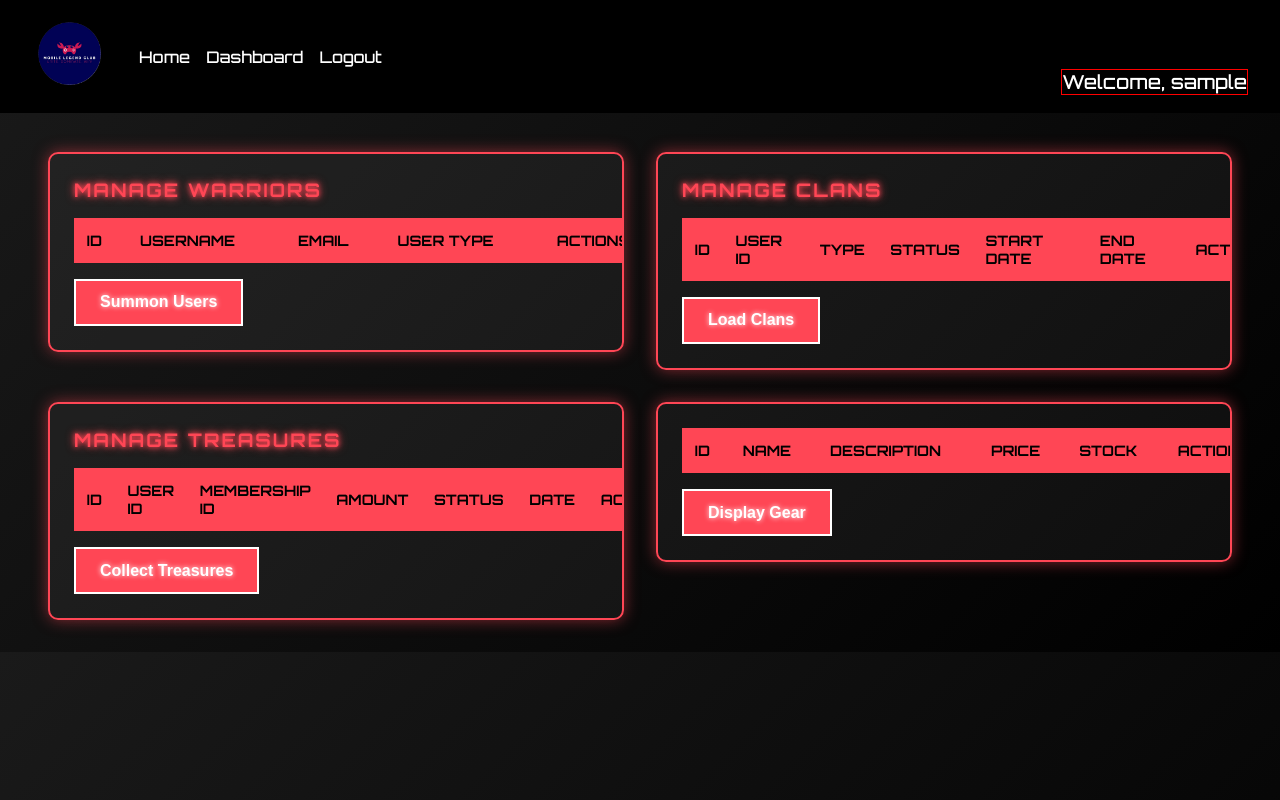
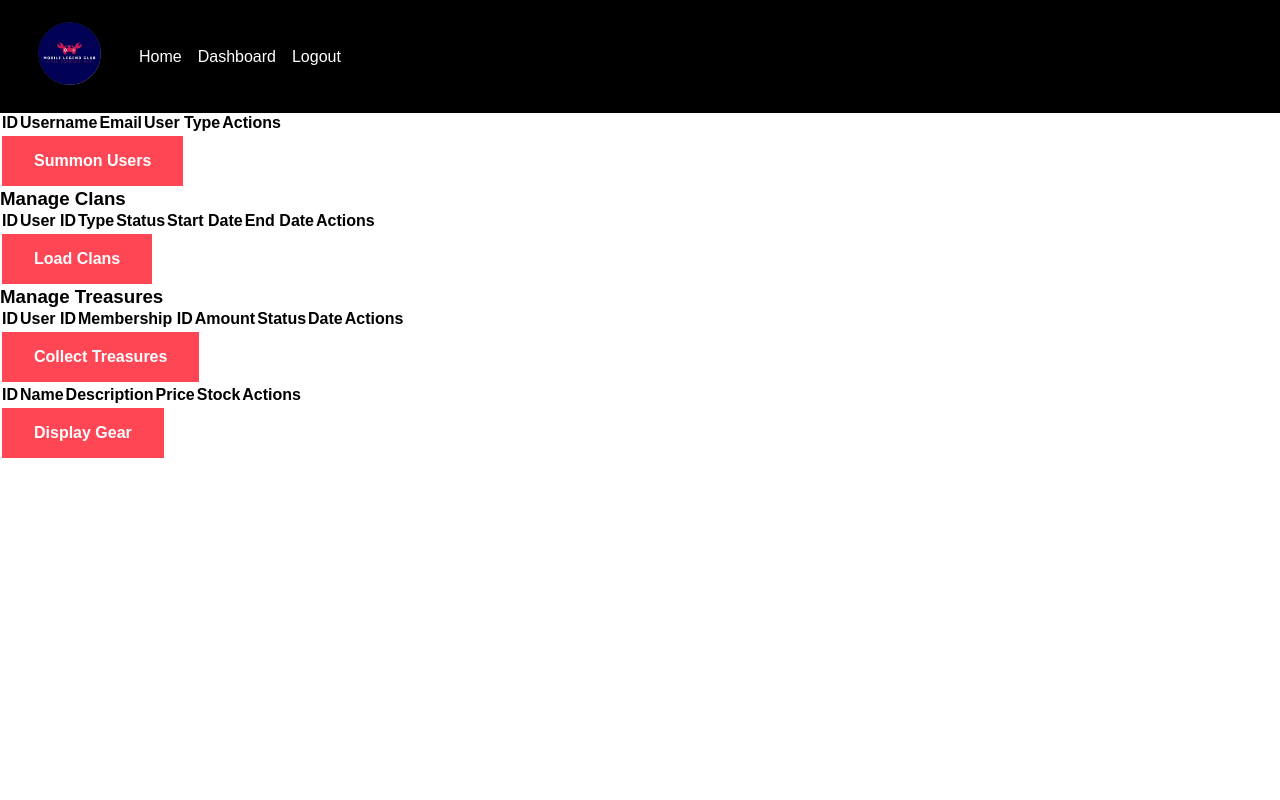
Before and after one commit to shenzzuu/Mobile-Legend-Club, a PHP site: page /admin.php in a window 1280 px wide. Run offline with PHP 8.4, Linux system fonts and the light colour scheme; the visitor is signed in with stand-in values (Sample User, id 1); data that the repository does not hold is empty; some libraries are stand-ins or nearby versions.

Commit message:
Update style.css

```diff
--- a/styles/style.css
+++ b/styles/style.css
@@ -4,11 +4,17 @@
   box-sizing: border-box;
 }
 
+html,
 body {
-    font-family: 'Orbitron', sans-serif;
+  height: 100%;
+}
+body {
+  font-family: "Arial", sans-serif;
   background-color: #ffffff;
   color: #000000;
   padding-top: 90px;
+  display: flex;
+  flex-direction: column;
 }
 .dropdown {
   position: relative;
@@ -396,134 +492,3 @@ footer {
   border-radius: 10px;
   object-fit: cover;
 }
-body.dashboard {
-    background: linear-gradient(135deg, #1a1a1a 0%, #000000 100%);
-    padding-top: 120px;
-    justify-content: center;
-}
-
-.dashboard .dashboard-grid {
-    display: flex;
-        flex-wrap: wrap;
-        gap: 2rem;
-        justify-content: center;
-        align-items: flex-start;
-        max-width: 100%;
-        padding: 2rem;
-        gap: 2rem;
-}
-
-.dashboard .dashboard-section {
-    background: rgba(255, 255, 255, 0.05);
-        border: 2px solid #ff4655;
-        border-radius: 10px;
-        padding: 1.5rem;
-        box-shadow: 0 0 15px rgba(255, 70, 85, 0.5);
-        transition: transform 0.3s, box-shadow 0.3s;
-        overflow-x: auto;
-        flex: 0 0 calc(50% - 2rem);
-        box-sizing: border-box;
-        width: max-content;
-        min-width: 300px;
-}
-
-.dashboard .dashboard-section:hover {
-    transform: scale(1.02);
-    box-shadow: 0 0 25px rgba(255, 70, 85, 0.8);
-}
-
-.dashboard .dashboard-section h3 {
-    color: #ff4655;
-    text-transform: uppercase;
-    letter-spacing: 2px;
-    font-weight: 700;
-    margin-bottom: 1rem;
-    text-shadow: 0 0 5px #ff4655, 0 0 10px #ff4655;
-}
-
-.dashboard table {
-    width: 100%;
-    border-collapse: collapse;
-    background: rgba(0, 0, 0, 0.7);
-    color: #fff;
-    table-layout: auto;
-    min-width: 600px;
-}
-
-.dashboard th, .dashboard td {
-    padding: 0.8rem;
-    text-align: left;
-    border-bottom: 1px solid #ff4655;
-}
-
-.dashboard th {
-    background: #ff4655;
-    color: #000;
-    text-transform: uppercase;
-    font-size: 0.9rem;
-}
-
-.dashboard .join-btn {
-    margin-top: 1rem;
-    padding: 0.8rem 1.5rem;
-    font-size: 1rem;
-    text-shadow: 0 0 5px #fff;
-}
-
-.dashboard .join-btn:hover {
-    background-color: #e03e4e;
-    box-shadow: 0 0 15px #ff4655;
-}
-
-.dashboard form label {
-    display: block;
-    color: #fff;
-    margin-bottom: 0.5rem;
-    font-weight: 500;
-}
-
-.dashboard form input, .dashboard form textarea {
-    width: 100%;
-    padding: 0.6rem;
-    margin-bottom: 1rem;
-    background: rgba(255, 255, 255, 0.1);
-    border: 1px solid #ff4655;
-    color: #fff;
-    border-radius: 5px;
-}
-
-.dashboard form input:focus, .dashboard form textarea:focus {
-    outline: none;
-    box-shadow: 0 0 10px #ff4655;
-}
-
-.dashboard .actions a {
-    color: #ff4655;
-    text-decoration: none;
-    margin-right: 1rem;
-    transition: color 0.3s;
-}
-
-.dashboard .actions a:hover {
-    color: #e03e4e;
-    text-shadow: 0 0 10px #ff4655;
-}
-
-@media (max-width: 768px) {
-    .dashboard .dashboard-grid {
-        grid-template-columns: 1fr;
-    }
-    .dashboard .dashboard-section {
-        padding: 1rem;
-    }
-}
-
-.admin-text {
-    display: flex;
-    align-items: center;
-    gap: 1rem;
-    margin-top: 50px;
-    color: white;
-    font-size: 1.2rem;
-    border: 1px solid red;
-}
```
Also changed, not shown: other parts of styles/style.css (+120 -30 lines). Lines whose indentation alone changed are shown as unchanged.
